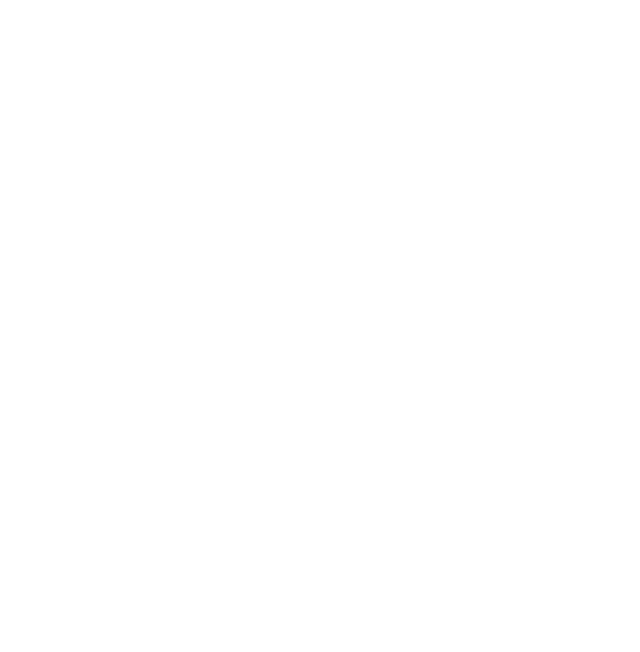
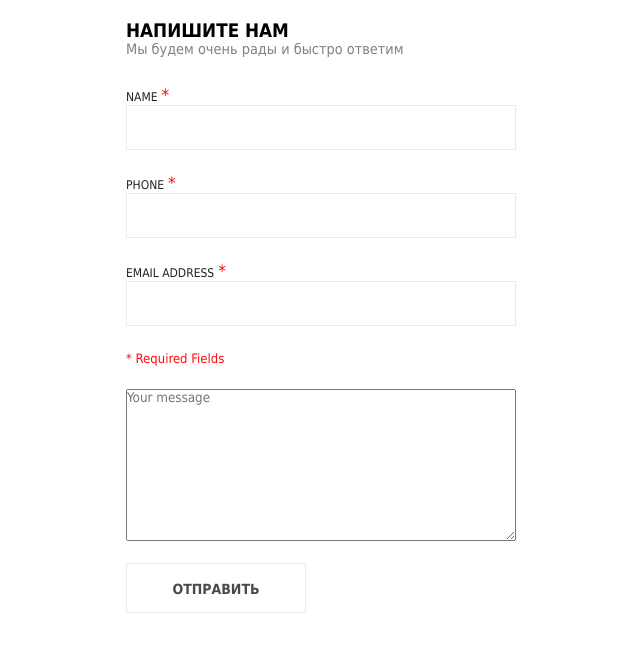
Before and after one commit to gmc24/JS-Pro, a plain HTML site: page lesson-3/regExp.html in a window 1280 px wide. Shown: the whole page, without its empty margins (319-959 px from the left). Drawn offline with Linux system fonts and the light colour scheme.

Commit message:
доделано 3-е задание

```diff
--- a/lesson-3/regExp.html
+++ b/lesson-3/regExp.html
@@ -3,6 +3,113 @@
 <head>
     <meta charset="UTF-8">
     <title>regExp</title>
+    <style>
+        * {
+            padding: 0;
+            margin: 0;
+            box-sizing: border-box;
+            font-family: Tahoma, sans-serif;
+        }
+        .submit-form {
+            width: 390px;
+            margin: 20px auto;
+        }
+        h3 {
+            font-weight: bold;
+            text-transform: uppercase;
+        }
+        h3+p {
+            font-size: 0.9em;
+            color:  grey;
+        }
+       button {
+            display: inline-block;
+            width: 180px;
+            height: 50px;
+            background-color: white;
+            border: 1px solid #eaeaea;
+            color: #4a4a4a;
+            font-size: 14px;
+            font-weight: 700;
+            text-transform: uppercase;
+            text-decoration: none;
+            line-height: 50px;
+            text-align: center;
+            margin: 22px 0 0;
+        }
+        button:hover {
+            background-color: #e2e2e2;
+        }
+        .input-group {
+            display: flex;
+            flex-direction: column-reverse;
+            margin-top: 28px;
+        }
+        .input-group > label, .cb-input-group > input {
+            display: block;
+        }
+        .input-group > input:focus {
+            /*outline: 2px solid grey;*/
+        }
+        .input-group > input:focus:not(:placeholder-shown):valid {
+            box-shadow: inset 0 0 10px lightgreen;
+            outline: 1px solid lightgreen;
+        }
+        .input-group > input:focus:not(:placeholder-shown):invalid {
+            box-shadow: inset 0 0 10px lightcoral;
+            outline: 1px solid lightcoral;
+        }
+        .input-group > input {
+            width: 390px;
+            height: 45px;
+            background-color: white;
+            border: 1px solid #eaeaea;
+            color: #898989;
+            font-size: 13px;
+            font-weight: 400;
+            line-height: 45px;
+            padding: 0 20px;
+            margin-bottom: 23px;
+        }
+        .input-group > label {
+            color: #222;
+            font-size: 12px;
+            font-weight: 400;
+            text-transform: uppercase;
+        }
+        .input-group input[required] + label::after {
+            content: '*';
+            font-size:17px;
+            color: #ff0d0d;
+            margin-left: 4px;
+        }
+        .input-group p.req-tip {
+            color: #ff0d0d;
+            font-size: 13px;
+            font-weight: 400;
+            line-height: 20px;
+            margin-bottom: 20px;
+        }
+
+        [class*='error_'] {
+            font-size: 0.9em;
+            color: darkred;
+            background-color: lightcoral;
+            border: 1px solid red;
+            padding: 8px 20px;
+            margin: 10px 0;
+            width: 100%;
+        }
+
+        input.good {
+            background-color: lightgreen;
+        }
+
+        input.bad {
+            background-color: lightcoral;
+        }
+
+    </style>
     <script>
 
         /*
@@ -30,11 +137,68 @@
         console.log( str.replace( /(?:^'(.+)')/gm, '"$1"' ) );
 
         //3
+        function check_input(value, pattern) {
+            var pattern = new RegExp(pattern, 'gi');
+            if (pattern.test(value)) {return true} else {return false};
+        }
+        function errorMsg(el) {
+            var wrap = document.getElementById('errors');
+            wrap.innerHTML = '';
+            for (i=0; i<el.length; i++) {
+                var el_name = document.querySelector('#' + el[i].id + ' + label').textContent;
+                var msg = document.createElement('div');
+                msg.classList.add('error_' + el[i].id);
+                msg.innerHTML = 'Некорректно заполнено поле ' + el_name;
+                wrap.appendChild(msg);
+            }
+        }
 
+        window.onload = function () {
+            var req_inputs = document.querySelectorAll('input[required]');
+            var btn = document.querySelector('#message button');
+            btn.addEventListener('click', function () {
+//                var result = 0;
+                for (var i=0; i<req_inputs.length; i++) {
+                    if (check_input(req_inputs[i].value, req_inputs[i].pattern)) {
+                        req_inputs[i].classList.add('good');
+                        req_inputs[i].classList.remove('bad');
+                    } else {
+                        req_inputs[i].classList.add('bad');
+                        req_inputs[i].classList.remove('good');
+                    }
+                }
+                var bad_inputs = document.querySelectorAll('input.bad');
+                if (bad_inputs.length == 0) {
+                alert ('Сообщение отправлено!');
+                } else {
+                    errorMsg(bad_inputs);
+                }
+//                return false;
+            })
+        }
 
     </script>
 </head>
 <body>
 
+<div class="submit-form">
+    <form id="message" action="#">
+        <h3>Напишите нам</h3>
+        <p>Мы будем очень рады и быстро ответим</p>
+        <div id="errors"></div>
+        <div class="input-group">
+            <textarea name="cb-text" id="cb-text" cols="30" rows="10" placeholder="Your message"  tabindex="4"></textarea>
+            <p class="req-tip">* Required Fields</p>
+            <input type="email" id="cb-email" required placeholder=" " pattern="^.+(?:.|\.)@.+\.(?:.+){2,}$" tabindex="3">
+            <label for="cb-email">Email address</label>
+            <input type="phone" id="cb-phone" required placeholder=" " pattern="^\+7[\s-]?\d{3}[\s-]?\d{3}[\s-]?\d{2}[\s-]?\d{2}$" tabindex="2">
+            <label for="cb-phone">Phone</label>
+            <input type="text" id="cb-name" required placeholder=" " pattern="^(?:[а-яА-ЯёЁ\w]+.*){6,}$" tabindex="1">
+            <label for="cb-name">Name</label>
+
+        </div>
+        <button tabindex="5">Отправить</button>
+    </form>
+</div>
 </body>
 </html>
```
